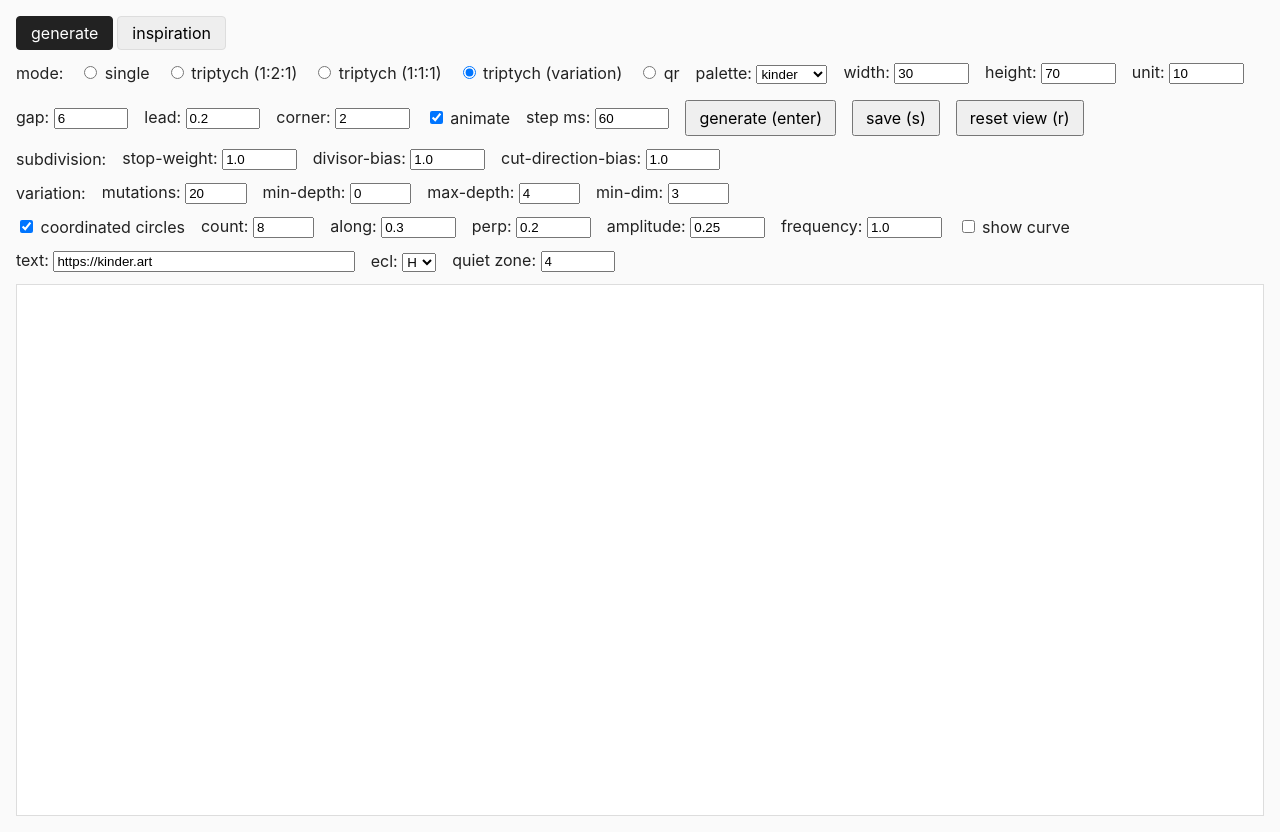
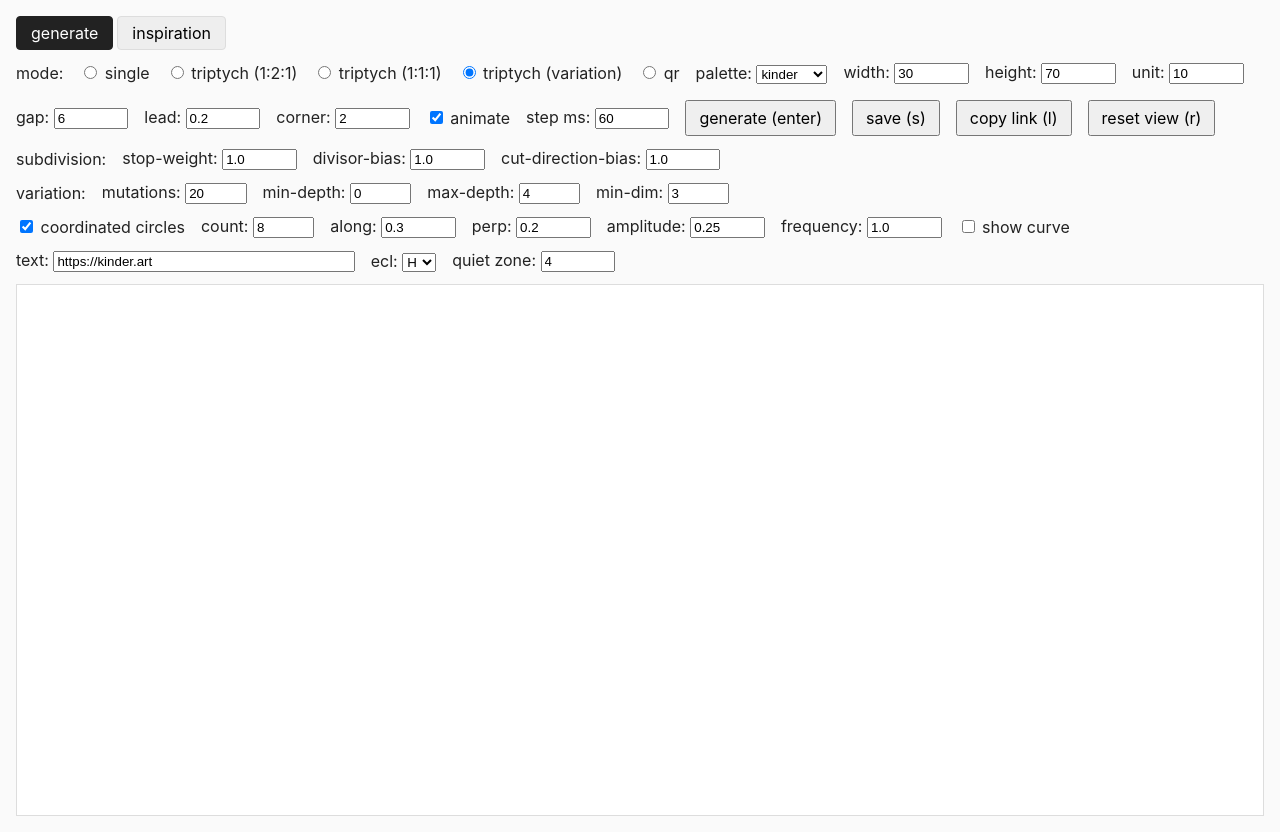
Before and after one commit to samharad/kinder, a website: page public/index.html in a window 1280 px wide. Drawn offline with Linux system fonts and the light colour scheme.

Commit message:
Add compact shareable artwork URLs

```diff
--- a/public/index.html
+++ b/public/index.html
@@ -173,6 +173,7 @@
     <label title="Milliseconds between reveal steps. 0 = use requestAnimationFrame (fastest, ~16ms/frame). Changes take effect on the next generate or animate toggle.">step ms: <input type="number" id="reveal-step-ms" value="60" min="0" step="10" style="width: 5em;"></label>
     <button id="generate" type="button">generate (enter)</button>
     <button id="save" type="button">save (s)</button>
+    <button id="copy-link" type="button">copy link (l)</button>
     <button id="reset" type="button">reset view (r)</button>
     <span class="seed" id="seed"></span>
   </div>
```
Also changed, not shown: 2 other files.
